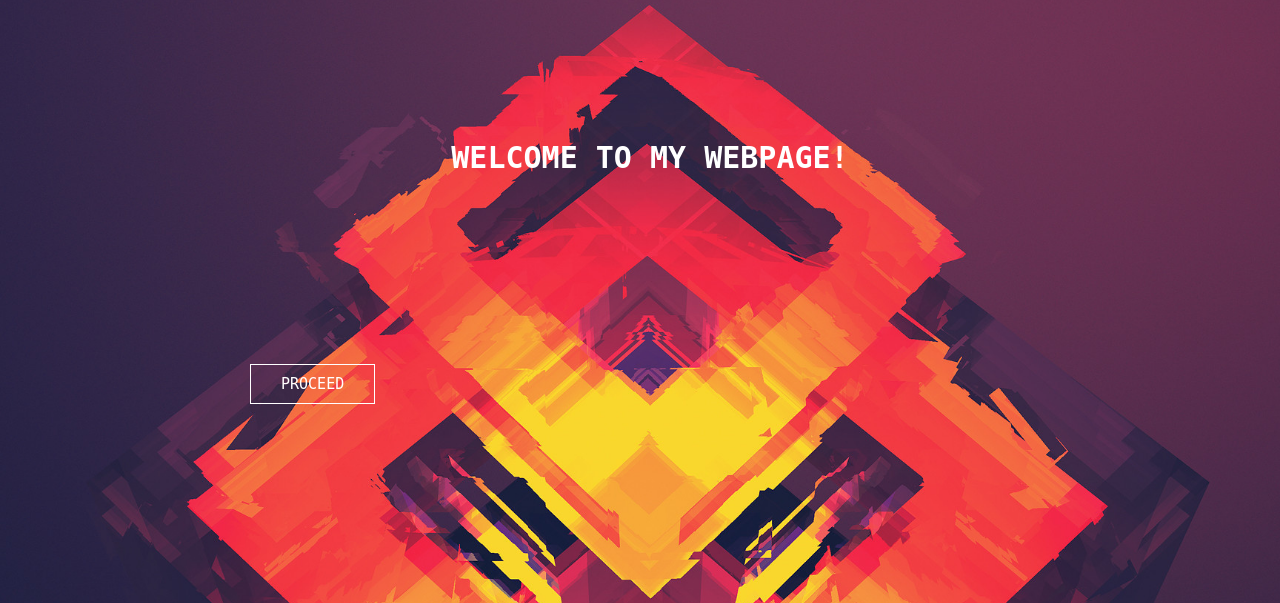
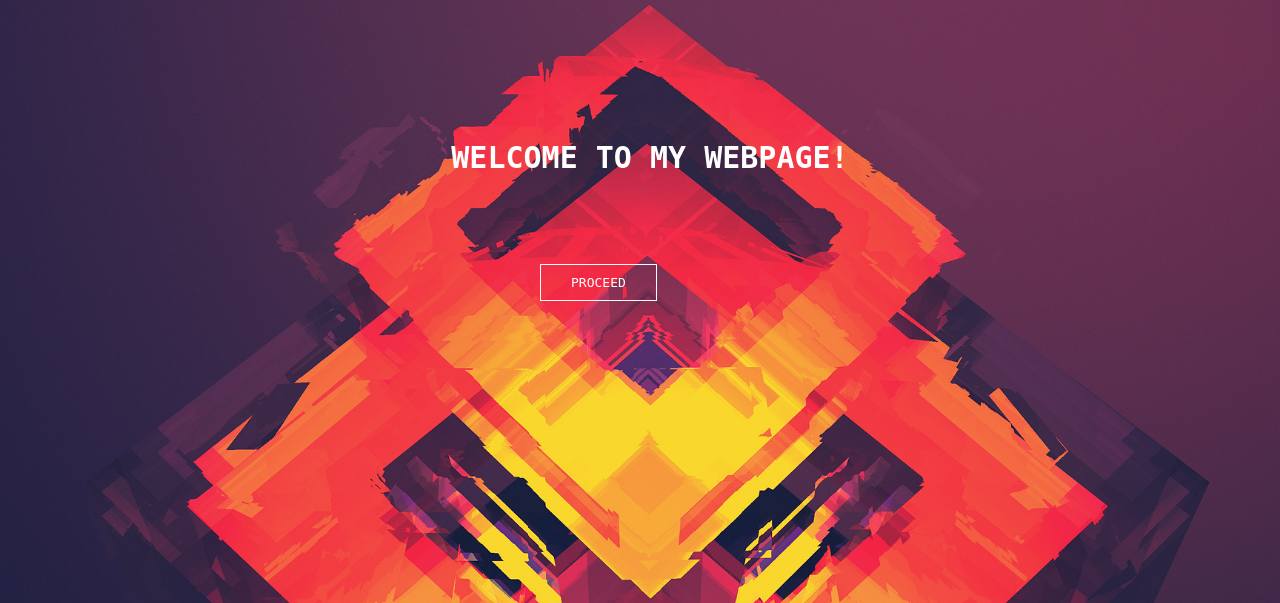
Before and after one commit to cpmaning/lab2, a PHP site: page / in a window 1280 px wide. Shown: the part 110-713 px from the top of the page. Run offline with PHP 8.4, Linux system fonts and the light colour scheme.

Commit message:
Update index.php

```diff
--- a/index.php
+++ b/index.php
@@ -13,8 +13,8 @@
             </div>
             <div class="hero">
             <h1>Welcome To My Webpage!</h1>
-                <div class="button2">
-                    <a href="main-nav.html" class="btn2 btn-two">Proceed</a>
+                <div class="button">
+                    <a href="main-nav.html" class="btn btn-one">Proceed</a>
                 </div>
             </div>
     </header>
```
